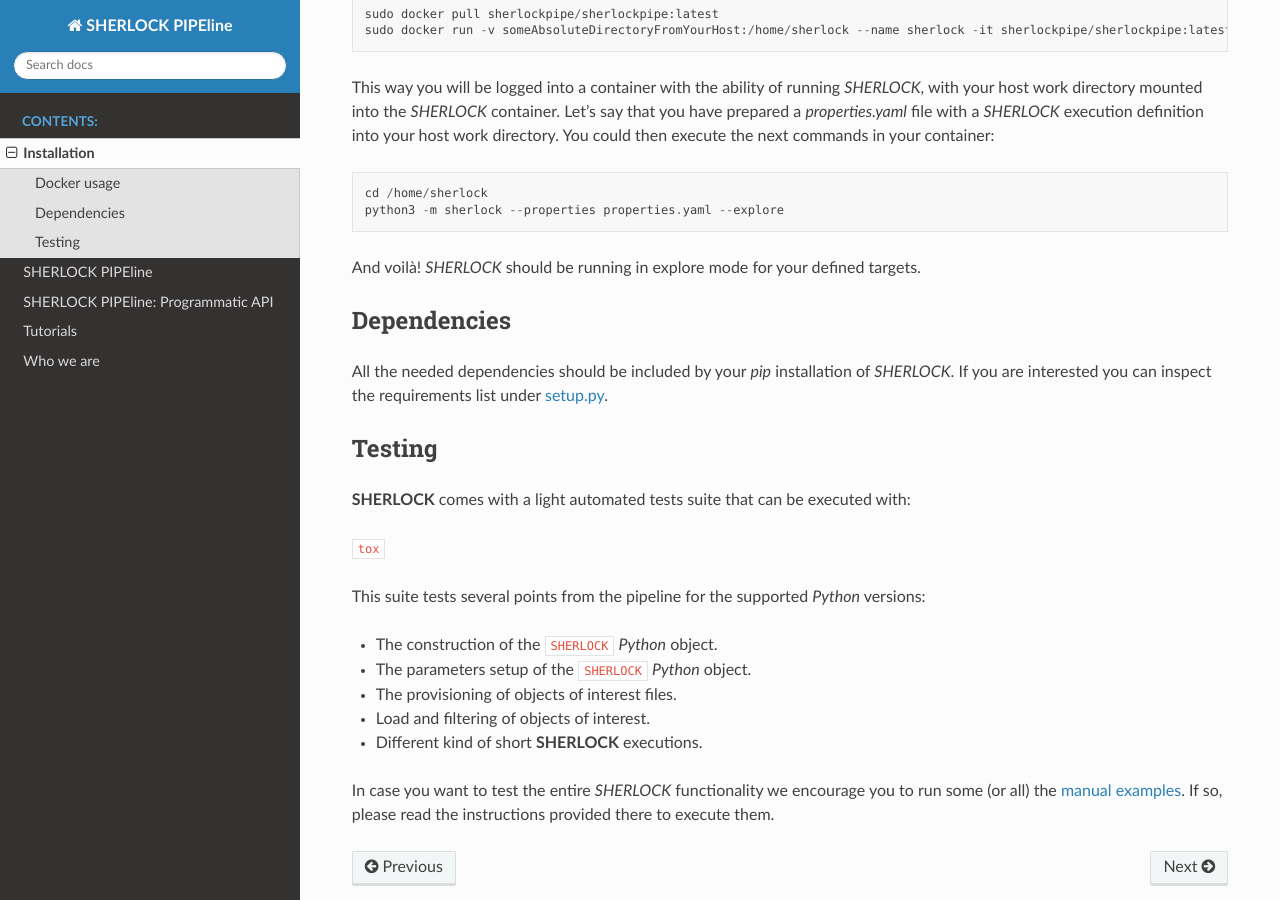
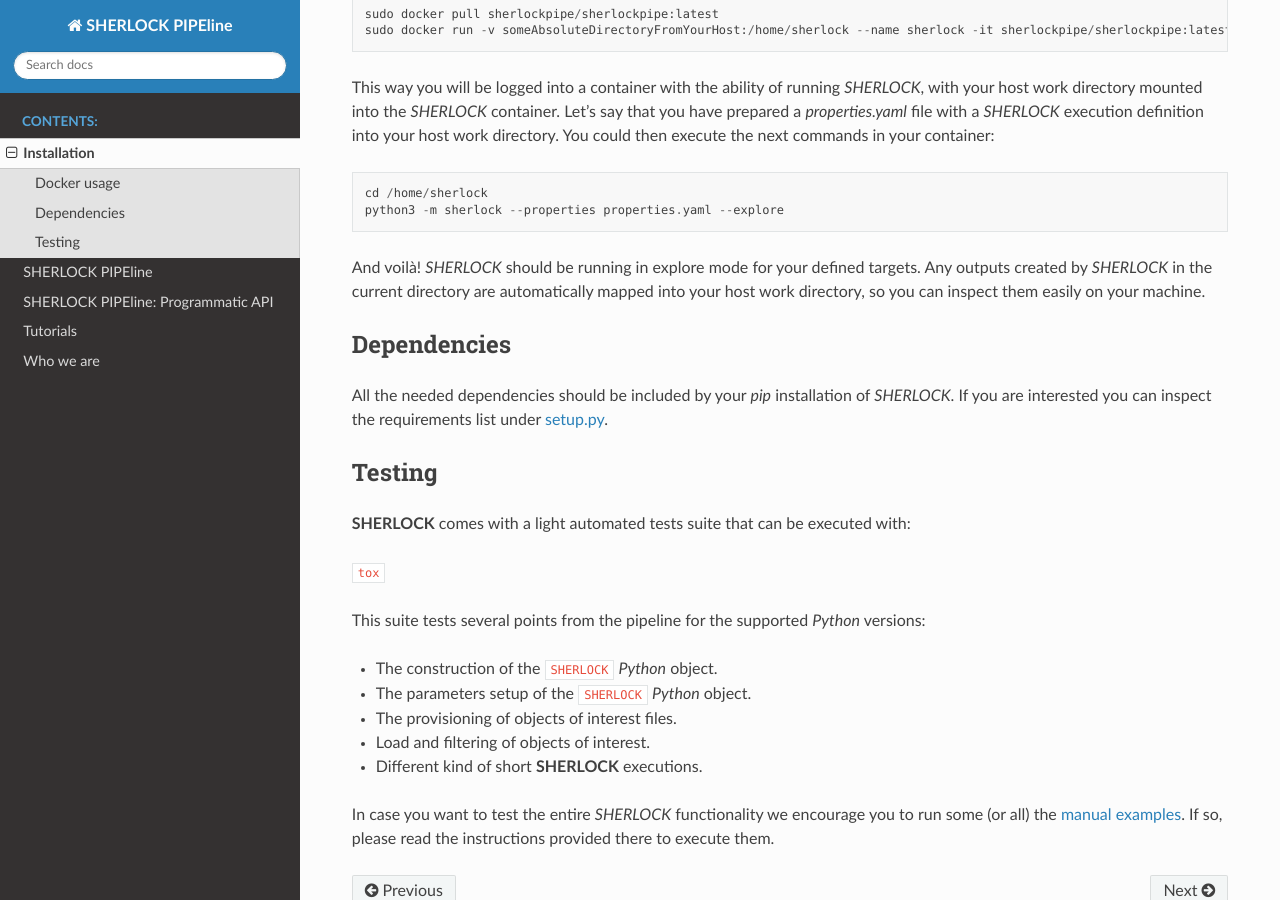
Before and after one commit to franpoz/SHERLOCK, a Sphinx documentation site: the page built from docs/source/installation.rst, in a window 1280 px wide and 900 px high, scrolled down 1411 px. Built offline with Sphinx 7.4.7 and the Read the Docs theme 2.0.0, drawn with Linux system fonts in a browser that asks for light colours; pages that are not in the unit, such as notebooks, are missing from menus.

Commit message:
update doc

```diff
--- a/docs/source/installation.rst
+++ b/docs/source/installation.rst
@@ -79,7 +79,9 @@ execution definition into your host work directory. You could then execute the n
    cd /home/sherlock
    python3 -m sherlock --properties properties.yaml --explore
 
-And voilà! *SHERLOCK* should be running in explore mode for your defined targets.
+And voilà! *SHERLOCK* should be running in explore mode for your defined targets. Any outputs created by *SHERLOCK* in
+the current directory are automatically mapped into your host work directory, so you can inspect them easily on your
+machine.
 
 -------------
 Dependencies
```
